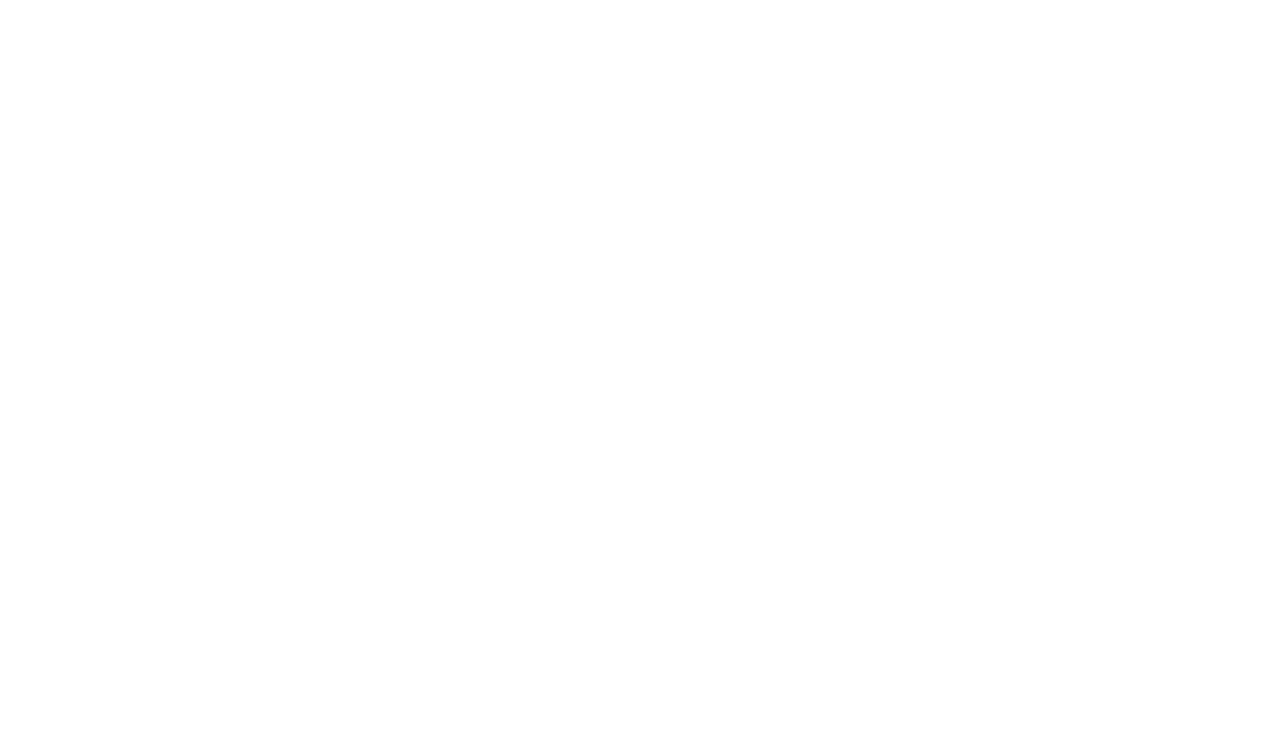
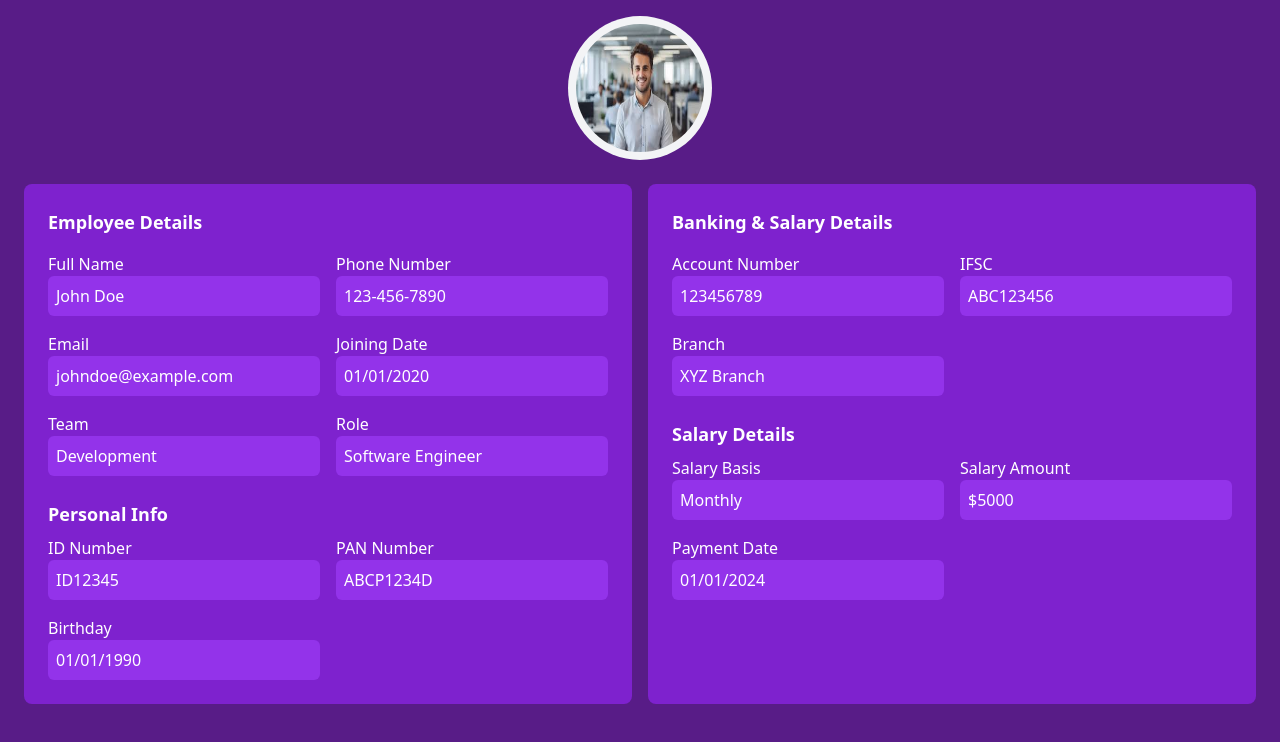
Before and after one commit to shazil702/Project-Management-Frontend, a React (Vite) app: page /employeeProfile in a window 1280 px wide. Before the commit this address had no page. Shown: the top 742 px of the page. Built offline with nearby package versions, Linux system fonts and the light colour scheme.

Commit message:
feat(employee): add EmployeeProfile page and constants file

```diff
--- a/src/App.jsx
+++ b/src/App.jsx
@@ -4,6 +4,7 @@
 import HrRoutes from "./routes/HrRoutes";
 import ProjectDetail from "./Components/ProjectDetail";
 import TaskDetail from "./Components/TaskDetail";
+import EmployeeProfile from "./Components/EmployeeProfile";
 
 
 function App() {
@@ -17,6 +18,7 @@
     <Route path="/hr/*" element={<HrRoutes/>}/>
     <Route path='/project' element={<ProjectDetail/>}/>
     <Route path="/task" element={<TaskDetail/>}/>
+    <Route path='/employeeProfile' element={<EmployeeProfile/>}/>
     </Routes>
     </BrowserRouter>
   )
--- /dev/null
+++ b/src/Components/EmployeeProfile.jsx
@@ -0,0 +1,105 @@
+import Admin from '../assets/images/Admin.jpeg';
+
+const EmployeeProfile = () => {
+    return (
+        <div className="min-h-screen bg-purple-900 text-white">
+            <div className="flex justify-center">
+                <div className="bg-gray-100 rounded-full p-2 mt-4">
+                    <img
+                        src={Admin}
+                        alt="Employee"
+                        className="h-32 w-32 rounded-full"
+                    />
+                </div>
+            </div>
+
+            {/* Content */}
+            <div className="p-6 grid grid-cols-2 gap-4">
+                {/* Employee Info */}
+                <div className="bg-purple-700 p-6 rounded-lg">
+                    <h2 className="text-lg font-semibold mb-4">Employee Details</h2>
+                    <div className="grid grid-cols-2 gap-4">
+                        <div>
+                            <label>Full Name</label>
+                            <p className="bg-purple-600 p-2 rounded-md">John Doe</p>
+                        </div>
+                        <div>
+                            <label>Phone Number</label>
+                            <p className="bg-purple-600 p-2 rounded-md">123-456-7890</p>
+                        </div>
+                        <div>
+                            <label>Email</label>
+                            <p className="bg-purple-600 p-2 rounded-md">johndoe@example.com</p>
+                        </div>
+                        <div>
+                            <label>Joining Date</label>
+                            <p className="bg-purple-600 p-2 rounded-md">01/01/2020</p>
+                        </div>
+                        <div>
+                            <label>Team</label>
+                            <p className="bg-purple-600 p-2 rounded-md">Development</p>
+                        </div>
+                        <div>
+                            <label>Role</label>
+                            <p className="bg-purple-600 p-2 rounded-md">Software Engineer</p>
+                        </div>
+                    </div>
+
+                    {/* Personal Info */}
+                    <h3 className="text-lg font-semibold mt-6">Personal Info</h3>
+                    <div className="grid grid-cols-2 gap-4 mt-2">
+                        <div>
+                            <label>ID Number</label>
+                            <p className="bg-purple-600 p-2 rounded-md">ID12345</p>
+                        </div>
+                        <div>
+                            <label>PAN Number</label>
+                            <p className="bg-purple-600 p-2 rounded-md">ABCP1234D</p>
+                        </div>
+                        <div>
+                            <label>Birthday</label>
+                            <p className="bg-purple-600 p-2 rounded-md">01/01/1990</p>
+                        </div>
+                    </div>
+                </div>
+
+                {/* Banking and Salary Details */}
+                <div className="bg-purple-700 p-6 rounded-lg">
+                    <h2 className="text-lg font-semibold mb-4">Banking & Salary Details</h2>
+                    <div className="grid grid-cols-2 gap-4">
+                        <div>
+                            <label>Account Number</label>
+                            <p className="bg-purple-600 p-2 rounded-md">123456789</p>
+                        </div>
+                        <div>
+                            <label>IFSC</label>
+                            <p className="bg-purple-600 p-2 rounded-md">ABC123456</p>
+                        </div>
+                        <div>
+                            <label>Branch</label>
+                            <p className="bg-purple-600 p-2 rounded-md">XYZ Branch</p>
+                        </div>
+                    </div>
+
+                    <h3 className="text-lg font-semibold mt-6">Salary Details</h3>
+                    <div className="grid grid-cols-2 gap-4 mt-2">
+                        <div>
+                            <label>Salary Basis</label>
+                            <p className="bg-purple-600 p-2 rounded-md">Monthly</p>
+                        </div>
+                        <div>
+                            <label>Salary Amount</label>
+                            <p className="bg-purple-600 p-2 rounded-md">$5000</p>
+                        </div>
+                        <div>
+                            <label>Payment Date</label>
+                            <p className="bg-purple-600 p-2 rounded-md">01/01/2024</p>
+                        </div>
+                    </div>
+                </div>
+            </div>
+        </div>
+    );
+};
+
+export default EmployeeProfile;
--- a/src/Components/Login.jsx
+++ b/src/Components/Login.jsx
@@ -2,6 +2,7 @@
 import LoginImage from '../assets/images/Login.jpg';
 import axios from 'axios';
 import { useNavigate } from 'react-router-dom';
+import { baseUrl } from '../constants/constants';
 
 function Login() {
     const navigate = useNavigate();
@@ -15,7 +16,7 @@
             email: email
         };
         try{
-            const {data} = await axios.post('http://127.0.0.1:8000/authentication/sendOTP/',mail);
+            const {data} = await axios.post(`${baseUrl}/authentication/sendOTP/`,mail);
             console.log(data);
             setIsOtp(true);
             setOtpToken(data.otp_token)
@@ -31,7 +32,7 @@
             otp : otp
         };
         try{
-            const {data} = await axios.post('http://127.0.0.1:8000/authentication/verifyOTP/',user);
+            const {data} = await axios.post(`${baseUrl}/authentication/verifyOTP/`,user);
             if(data.role === 'HR'){
                 navigate('/hr/')
             }
--- /dev/null
+++ b/src/constants/constants.js
@@ -0,0 +1 @@
+export const baseUrl = 'http://127.0.0.1:8000'
```
